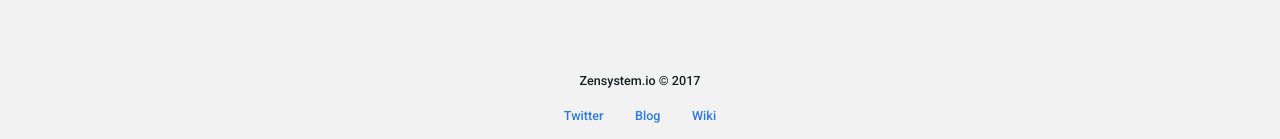
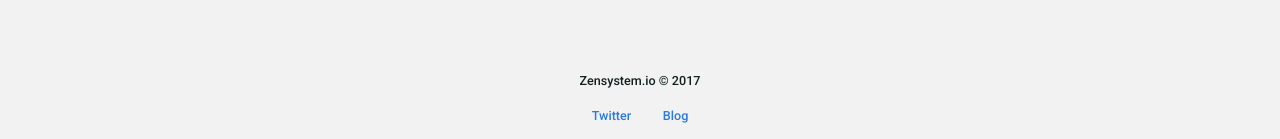
Before and after one commit to tarrenj/website, a Jekyll site: the page built from index.html, in a window 1280 px wide and 900 px high, scrolled down 4167 px. Shown: the part 758-897 px from the top of the window. Built offline with Jekyll 4.4.1, drawn with Linux system fonts in a browser that asks for light colours; the list of posts is cut into pages by our own code.

Commit message:
Removing wiki link from footer

```diff
--- a/_includes/footer.html
+++ b/_includes/footer.html
@@ -13,9 +13,6 @@
           {% endif %}
           <li>
             <a href="https://blog.zensystem.io/">Blog</a>
-          </li>
-          <li>
-            <a href="https://wiki.zensystem.io/">Wiki</a>
           </li>
           <!-- <li>
             <a href="https://github.com/ZencashOfficial">GitHub</a>
```
Also changed, not shown: 4 other files.
